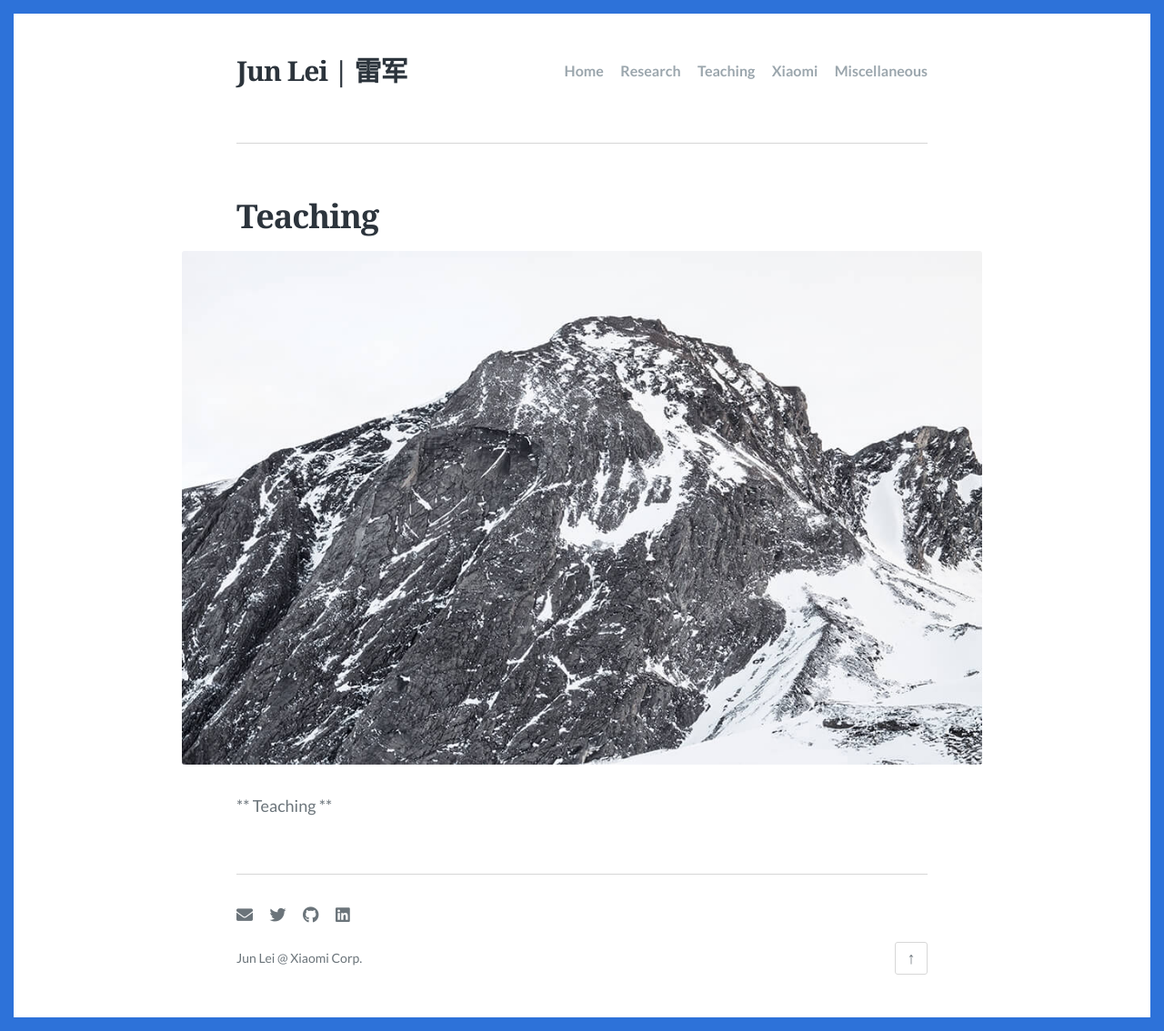
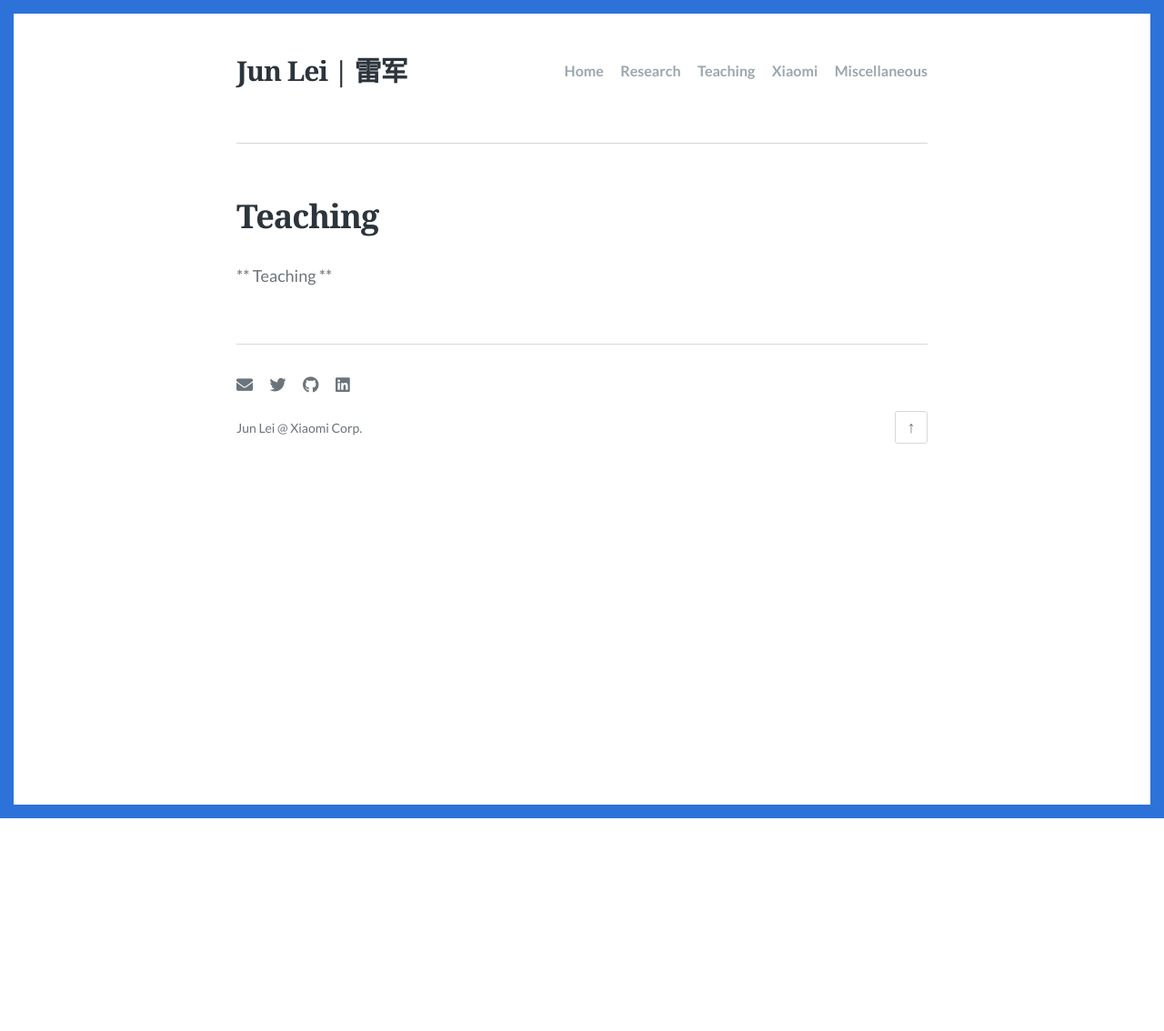
Before and after one commit to ciqiaowang/ciqiaowang.github.io, a Jekyll site: the page built from teaching.md, in a window 1280 px wide. Shown: the whole page at 91% size. Built offline with Jekyll 4.4.1, drawn with Linux system fonts in a browser that asks for light colours; some web fonts are replaced; after the commit the page ends 900 px from its top, so only the background shows below that.

Commit message:
Update teaching.md

```diff
--- a/teaching.md
+++ b/teaching.md
@@ -3,7 +3,7 @@ layout: page
 title: Teaching
 description: Teaching page
 permalink: /teaching.html
-feature_image: images/mountain.jpg
+feature_image:
 ---
 
 ** Teaching **
```
